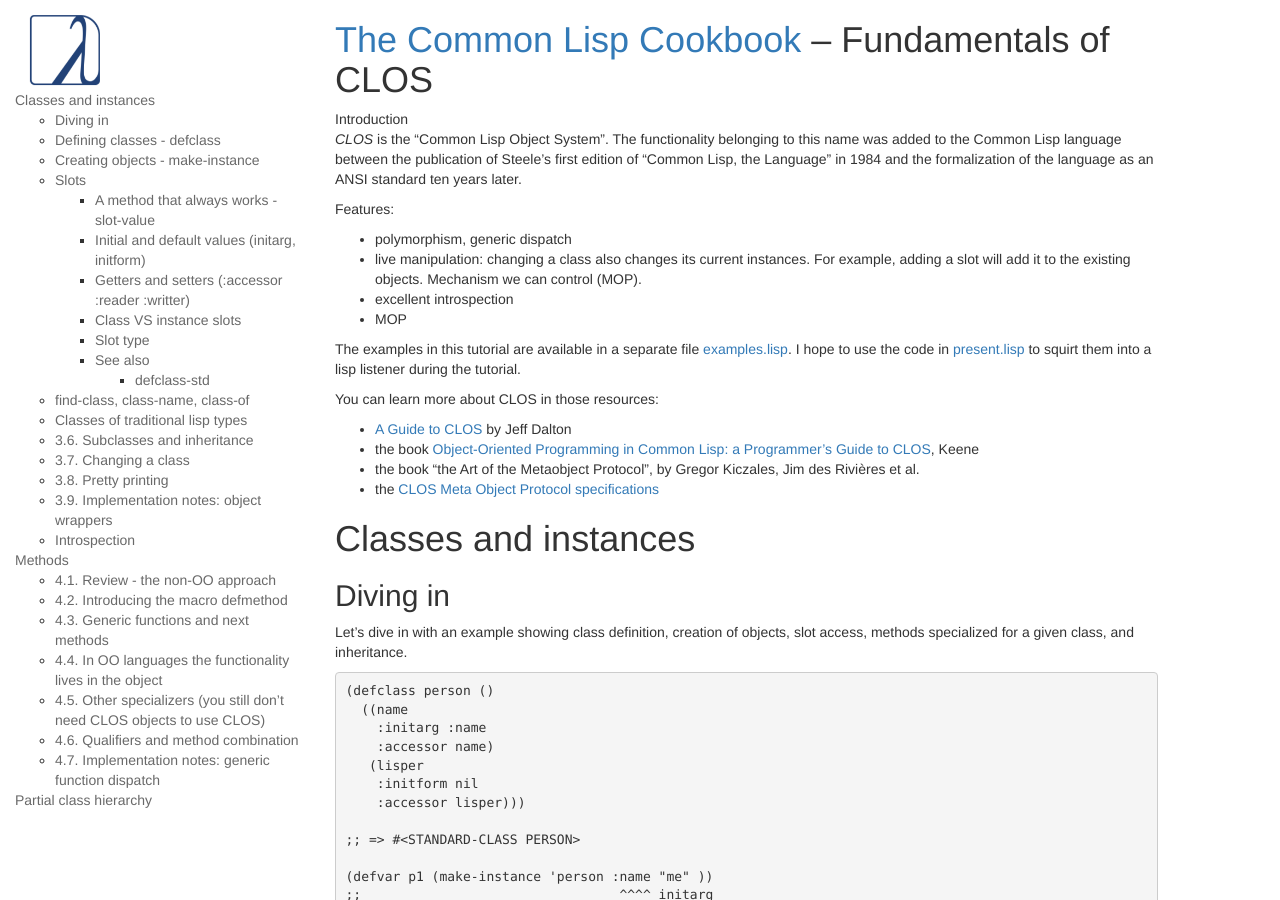
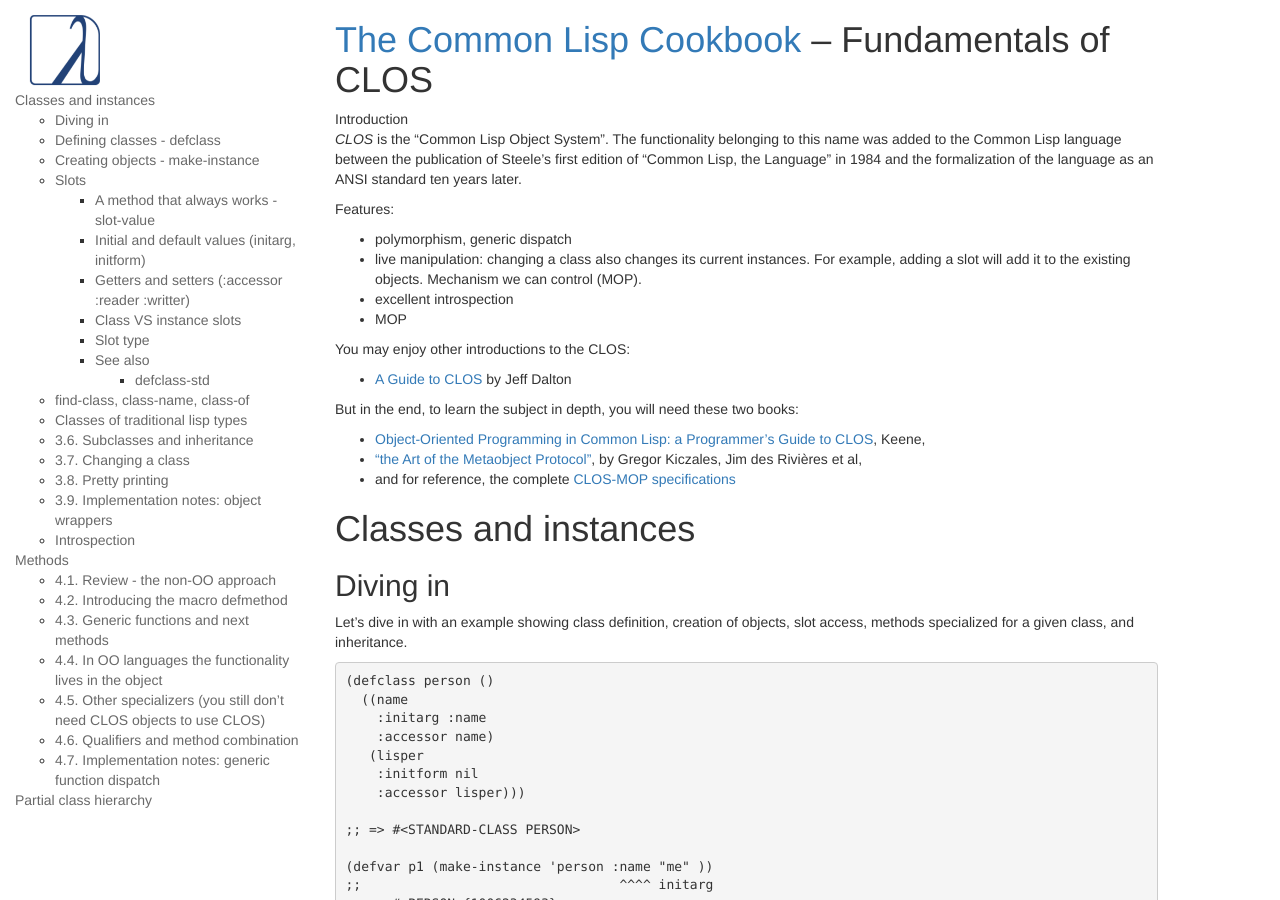
Before and after one commit to LispCookbook/cl-cookbook, a Jekyll site: the page built from clos.md, in a window 1280 px wide and 900 px high. Built offline with Jekyll 4.4.1, drawn with Linux system fonts in a browser that asks for light colours.

Commit message:
clos books++

```diff
--- a/clos.md
+++ b/clos.md
@@ -21,17 +21,16 @@
 * excellent introspection
 * MOP
 
-The examples in this tutorial are available in a separate file
-[examples.lisp](assets/clos/examples.lisp). I hope to use the code in
-[present.lisp](assets/clos/present.lisp) to squirt them into a lisp
-listener during the tutorial.
-
-You can learn more about CLOS in those resources:
+
+You may enjoy other introductions to the CLOS:
 
 - [A Guide to CLOS](http://www.aiai.ed.ac.uk/~jeff/clos-guide.html) by Jeff Dalton
-- the book [Object-Oriented Programming in Common Lisp: a Programmer's Guide to CLOS](http://www.communitypicks.com/r/lisp/s/17592186046723-object-oriented-programming-in-common-lisp-a-programmer), Keene
-- the book "the Art of the Metaobject Protocol", by Gregor Kiczales, Jim des Rivières et al.
-- the [CLOS Meta Object Protocol specifications](https://clos-mop.hexstreamsoft.com/)
+
+But in the end, to learn the subject in depth, you will need these two books:
+
+- [Object-Oriented Programming in Common Lisp: a Programmer's Guide to CLOS](http://www.communitypicks.com/r/lisp/s/17592186046723-object-oriented-programming-in-common-lisp-a-programmer), Keene,
+- ["the Art of the Metaobject Protocol"](http://www.communitypicks.com/r/lisp/s/17592186045709-the-art-of-the-metaobject-protocol), by Gregor Kiczales, Jim des Rivières et al,
+- and for reference, the complete [CLOS-MOP specifications](https://clos-mop.hexstreamsoft.com/)
 
 
 #  Classes and instances
```
